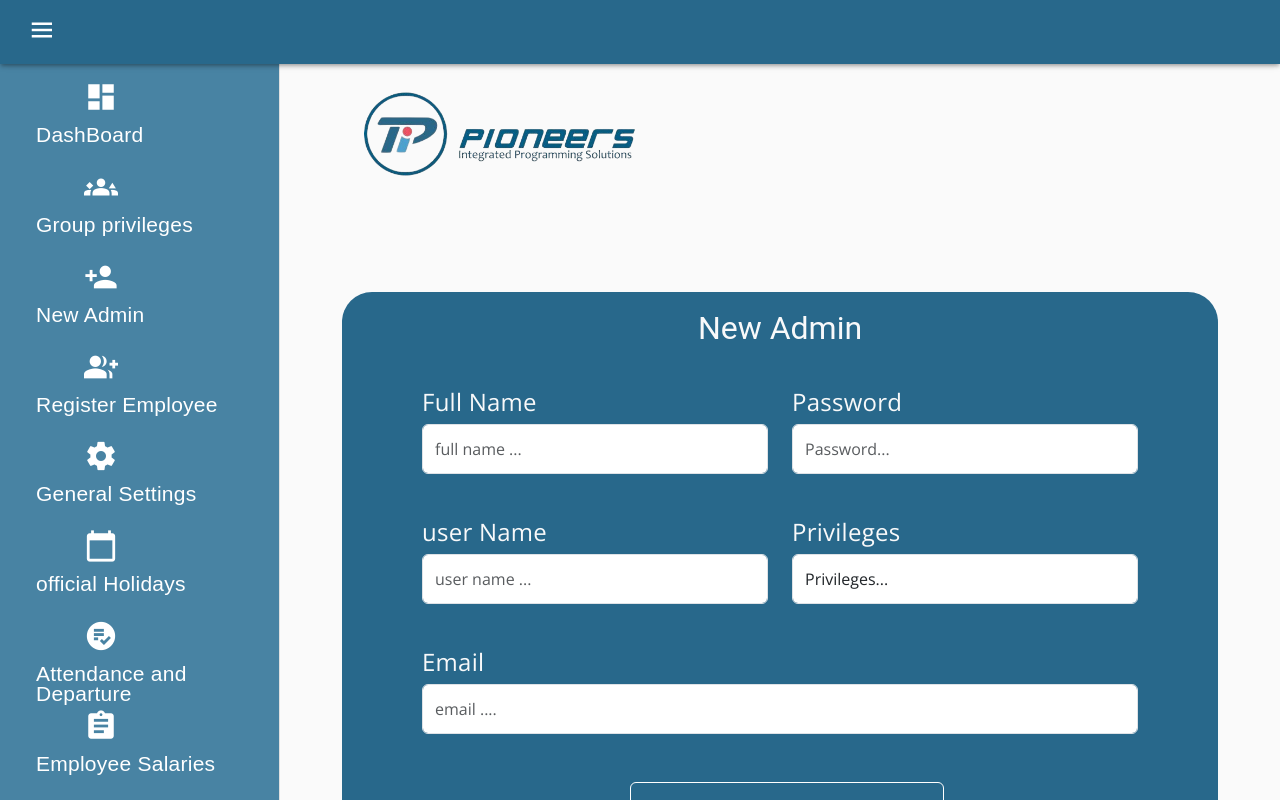
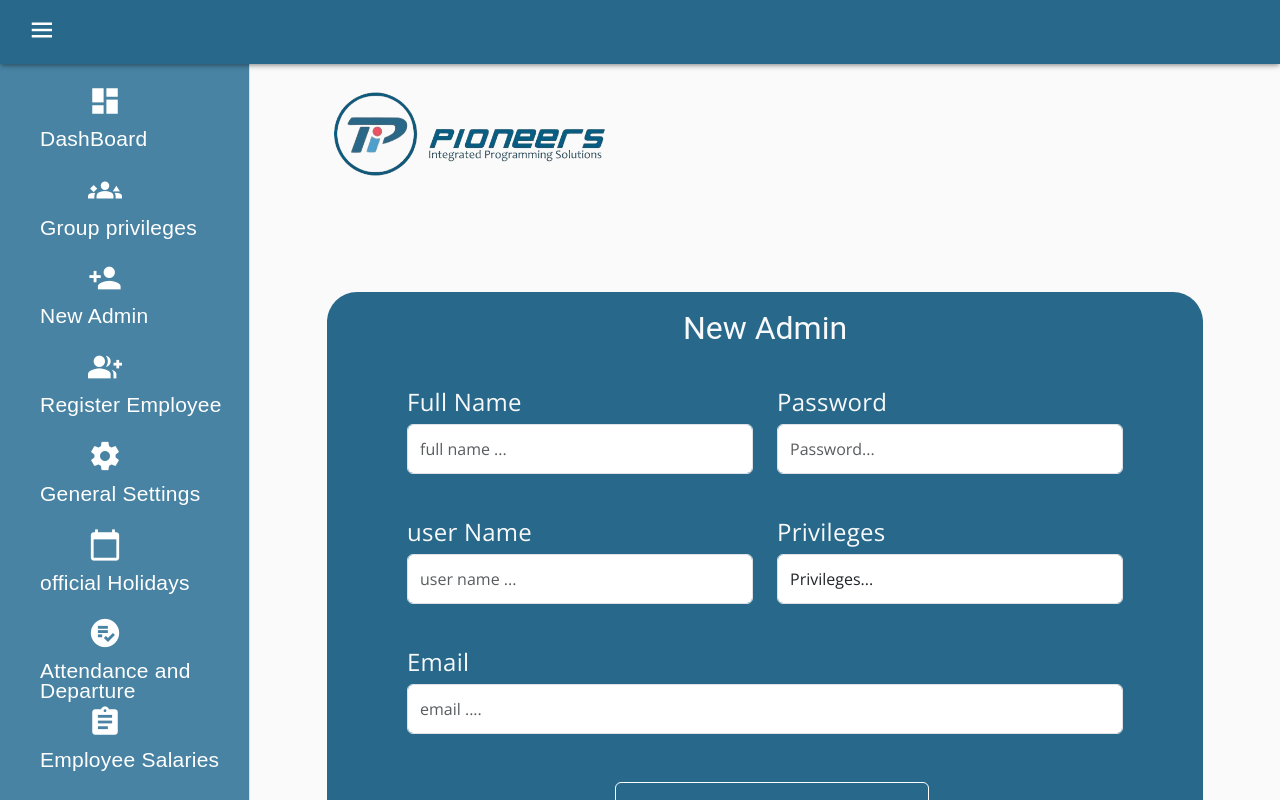
Before and after one commit to radwa-gamal30/hrms-angular, an Angular app: page /addadmin in a window 1280 px wide. Built offline with nearby package versions, Linux system fonts and the light colour scheme; a web font is replaced by a local one.

Commit message:
fixes in flexbox of form

```diff
--- a/src/app/app.component.html
+++ b/src/app/app.component.html
@@ -6,7 +6,7 @@
 
 <mat-sidenav-container class="">
   <mat-sidenav opened mode="side" [style.width]="sideNavWidth()">
-    <app-sidebar class="w-100"></app-sidebar>
+    <app-sidebar [collapsed]="collapsed()"></app-sidebar>
   </mat-sidenav>
 
   <mat-sidenav-content class="content" [style.margin-left]="sideNavWidth()">
--- a/src/app/app.component.ts
+++ b/src/app/app.component.ts
@@ -27,6 +27,6 @@ import { FontAwesomeModule } from '@fortawesome/angular-fontawesome'
 export class AppComponent {
   title = 'Front-End';
   collapsed=signal(false);
-  sideNavWidth=computed(()=>this.collapsed() ? '0px': '280px');
+  sideNavWidth=computed(()=>this.collapsed() ? '65px': '250px');
 
 }
--- a/src/app/components/add-user1/add-user1.component.css
+++ b/src/app/components/add-user1/add-user1.component.css
@@ -4,10 +4,7 @@
 .form-container{
     width: 900px;
     height: 700px;
-    display: flex;
-    flex-direction: column;
-    align-items: center;
-    justify-content: center;
+
 }
 form{
     padding: 20px;
--- a/src/app/components/add-user2/add-user2.component.css
+++ b/src/app/components/add-user2/add-user2.component.css
@@ -2,6 +2,7 @@
     font-family: "Open Sans", sans-serif;
 }
 .form-container{
+
     display: flex;
     flex-direction: column;
     align-items: center;
--- a/src/app/components/sidebar/sidebar.component.css
+++ b/src/app/components/sidebar/sidebar.component.css
@@ -1,14 +1,16 @@
 .mat-nav-list{
+    padding: 20px;
     background-color: #4883a3;
     display: flex;
     flex-direction: column;
     align-items: center;
     justify-content: space-between;
     height:100%;
+    width: 250px;
 }
 .mat-list-item{
     padding-left: 20px;
-    /* margin-bottom: 16px; */
+
     text-decoration: none;
     height: 70px;
     width: 100%;
@@ -32,3 +34,6 @@
     font-family: Arial, Helvetica, sans-serif;
     color:white;
 }
+.hide-title{
+    opacity:0 ;
+}
--- a/src/app/components/sidebar/sidebar.component.html
+++ b/src/app/components/sidebar/sidebar.component.html
@@ -1,9 +1,9 @@
-<div class="mat-nav-list p-3">
+<div class="mat-nav-list">
   <a class="mat-list-item mx-5" mat-list-item *ngFor="let menuItem of menuItems()" [routerLink]="menuItem.route"
-  [routerLinkActive]="'text-info'"
-  [routerLinkActiveOptions]="{ exact: true }" >
-    <mat-icon class="icon mx-5">{{menuItem.icon}}</mat-icon>
-    <div class="label-span " ><span>{{menuItem.label}}</span></div>
+  [routerLinkActive]="'text-danger'"
+>
+    <mat-icon class="icon mx-5" *ngIf="!sideNavCollaps() && sideNavMargin()">{{menuItem.icon}}</mat-icon>
+    <div class="label-span " [class.hide-title]="sideNavCollaps()"><span>{{menuItem.label}}</span></div>
   </a>
 
 
--- a/src/app/components/sidebar/sidebar.component.ts
+++ b/src/app/components/sidebar/sidebar.component.ts
@@ -1,4 +1,4 @@
-import { Component, signal } from '@angular/core';
+import { Component, computed, Input, signal } from '@angular/core';
 import { RouterModule } from '@angular/router';
 import { SidenavIcons } from '../../sidenav-icons';
 import { MatButtonModule } from '@angular/material/button';
@@ -24,6 +24,11 @@ import { CommonModule } from '@angular/common';
   styleUrl: './sidebar.component.css'
 })
 export class SidebarComponent {
+  sideNavCollaps=signal(false);
+  @Input() set collapsed(val:boolean){
+    this.sideNavCollaps.set(val);
+  }
+  sideNavMargin=computed(()=> this.sideNavCollaps()? '0' :  '50px');
 
 menuItems = signal<SidenavIcons[]>([
   {icon:'dashboard',
```
